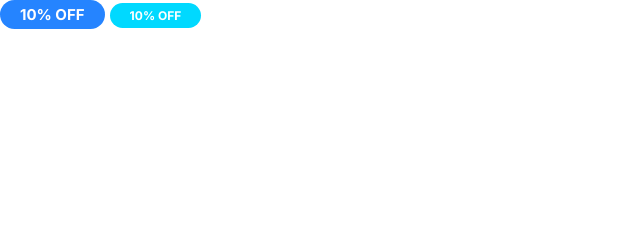
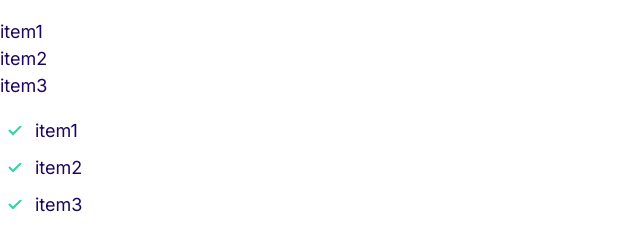
Before and after one commit to arshdeep4909/moshify, a plain HTML site: page index.html in a window 1280 px wide. Shown: the whole page, without its empty margins (0-640 px from the left). Drawn offline with Linux system fonts and the light colour scheme.

Commit message:
added list component.

```diff
--- a/css/styles.css
+++ b/css/styles.css
@@ -115,3 +115,31 @@ a {
     font-size: 1.2rem;
   }
 }
+
+/* ---lists ---*/
+.list {
+  list-style: none;
+  padding-left: 0;
+  color: var(--color-headings);
+}
+
+.list--inline .list__item {
+  display: inline-block;
+  margin-right: 2rem;
+}
+
+.list--tick {
+  list-style-image: url(../images/tick.svg);
+  padding-left: 3rem;
+}
+
+.list--tick .list__item {
+  padding-left: 0.5rem;
+  margin-bottom: 1rem;
+}
+
+@media screen and (min-widht: 1024px) {
+  .list--tick .list__item {
+    padding-left: 0;
+  }
+}
--- a/index.html
+++ b/index.html
@@ -1,5 +1,5 @@
 <!DOCTYPE html>
-<html lang="en">
+<html>
   <head>
     <meta charset="UTF-8" />
     <meta http-equiv="X-UA-Compatible" content="IE=edge" />
@@ -15,7 +15,15 @@
     <link rel="stylesheet" href="css/styles.css" />
   </head>
   <body>
-    <span class="badge badge--primary">10% OFF</span>
-    <span class="badge badge--secondary badge--small">10% OFF</span>
+    <ul class="list">
+      <li>item1</li>
+      <li>item2</li>
+      <li>item3</li>
+    </ul>
+    <ul class="list list--tick">
+      <li class="list__item">item1</li>
+      <li class="list__item">item2</li>
+      <li class="list__item">item3</li>
+    </ul>
   </body>
 </html>
```
Also changed, not shown: components/list.html (added, +10 -0 lines), images/tick.svg (added), 1 other file.
